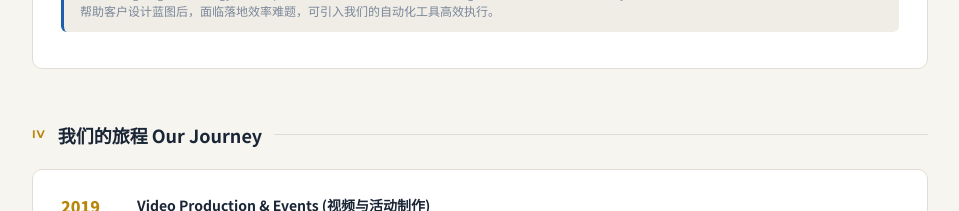
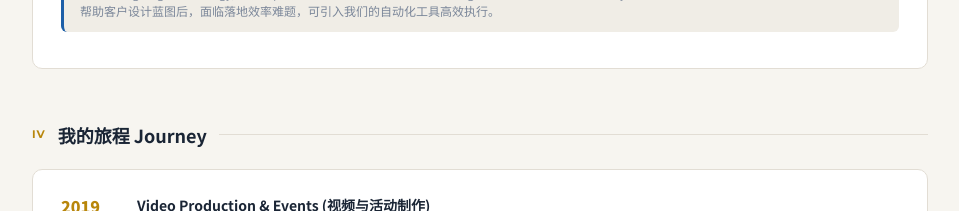
Before and after one commit to bolun-ben-ship/bni-121, a plain HTML site: page index.html in a window 1280 px wide. Shown: the part 2680-2891 px from the top of the page, without its empty margins (160-1119 px from the left). Drawn offline with Linux system fonts and the light colour scheme.

Commit message:
Add files via upload

```diff
--- a/index.html
+++ b/index.html
@@ -388,9 +388,9 @@
     </div>
   </section>
 
-  <!-- ── IV. 我们的旅程 ── -->
+  <!-- ── IV. 我的旅程 ── -->
   <section>
-    <div class="sec-title"><span class="roman">IV</span><h2>我们的旅程 Our Journey</h2></div>
+    <div class="sec-title"><span class="roman">IV</span><h2>我的旅程 Journey</h2></div>
     <div class="prose-card" style="padding-bottom: 12px;">
 
       <div style="display: flex; flex-direction: column; gap: 24px; position: relative;">
```
